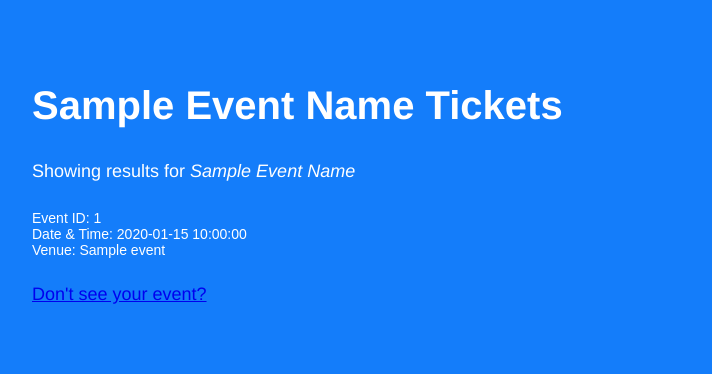
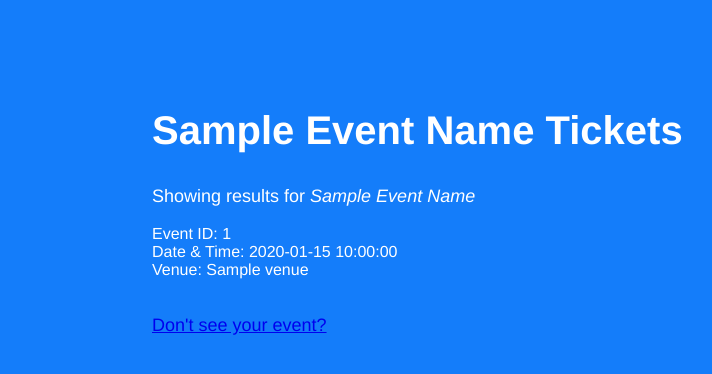
Before and after one commit to jakemarsdenn/SeatGeek-Alerts, a Flask app: template templates/events.html in a window 1280 px wide. Shown: the part 75-449 px from the top of the page, without its empty margins (48-760 px from the left). Run offline with Flask 3, Linux system fonts and the light colour scheme; the template is opened without the code that fills it: most values are stand-ins (such as "Sample title", 1, 10 or a date in 2020).

Commit message:
minor changes and optimisation

```diff
--- a/static/css/account.css
+++ b/static/css/account.css
@@ -8,8 +8,7 @@
     color: #010101;
     font-family: Arial, sans-serif;
     position: relative;
-    top: 100px;
-    left: 548px;
+    margin: 190px auto;
 }
 
 .form {
--- a/static/css/events.css
+++ b/static/css/events.css
@@ -1,32 +1,5 @@
-p {
+.event {
     color: white;
     font-family: var(--myfont);
-    font-size: 18px;
-    text-align: left;
-    margin-top: 10px;
-    padding-bottom: 10px;
+    font-size: 16px;
 }
-
-.event {
-    color: white;
-    font-family: Arial, sans-serif;
-    font-size: 14px;
-}
-
-.panel-group {
-    margin-top: 20px;
-}
-
-.panel-heading {
-    color: black;
-    background-color: #f5f5f5;
-}
-
-.panel-title {
-    margin-top: 0;
-    margin-bottom: 0;
-}
-
-.panel-body {
-    padding: 15px;
-}
--- a/static/css/index.css
+++ b/static/css/index.css
@@ -1,7 +1,8 @@
 .container {
     text-align: center;
     position: relative;
-    top: 140px;
+    margin-top: 220px;
+    height: 100vh;
 }
 .inputContainer {
     display: flex;
--- a/static/css/style.css
+++ b/static/css/style.css
@@ -36,6 +36,10 @@ p {
 }
 
 .header {
+  position: fixed;
+  top: 0;
+  left: 0;
+  width: 100%;
   display: flex;
   justify-content: space-between;
   align-items: center;
@@ -95,11 +99,12 @@ p {
 }
 
 .left-container {
- text-align: left;
- position: relative;
- top: 50px;
- left: 80px;
- width: 90%;
+  text-align: left;
+  position: relative;
+  top: 100px;
+  margin-top: 50px;
+  margin-left: 200px;
+  margin-right: 200px;
 }
 
 footer {
--- a/templates/about.html
+++ b/templates/about.html
@@ -9,7 +9,7 @@
             SeatGeek is a third-party ticket platform that enables users to buy and sell previously purchased tickets
             for live sports, concerts, and theater events. Unfortunately, SeatGeek currently lacks the option for users
             to set up alerts for price fluctuations of tickets for a given event. That's where SeatGeek Alerts comes in –
-            a user-friendly and simple to use application that allows users to track their favourite events.
+            a user-friendly and simple to use application that allows you to track your favourite events.
         <p>
     </div>
 {% endblock %}
--- a/templates/events.html
+++ b/templates/events.html
@@ -11,8 +11,8 @@
             {% for event in events %}
                 <div class="event">
                     <span>Event ID: {{ event.id }}</span><br>
-                    <span>Date & Time: {{ event.datetime_utc }}</span><br>
-                    <span>Venue: {{ event.venue_name_v2 }}</span><br><br>
+                    <span>Date & Time: {{ event.datetime }}</span><br>
+                    <span>Venue: {{ event.venue }}</span><br><br>
                 </div>
             {% endfor %}
             <p><a href="/help">Don't see your event?</a></p>
```
Also changed, not shown: events.py (+10 -2 lines).
